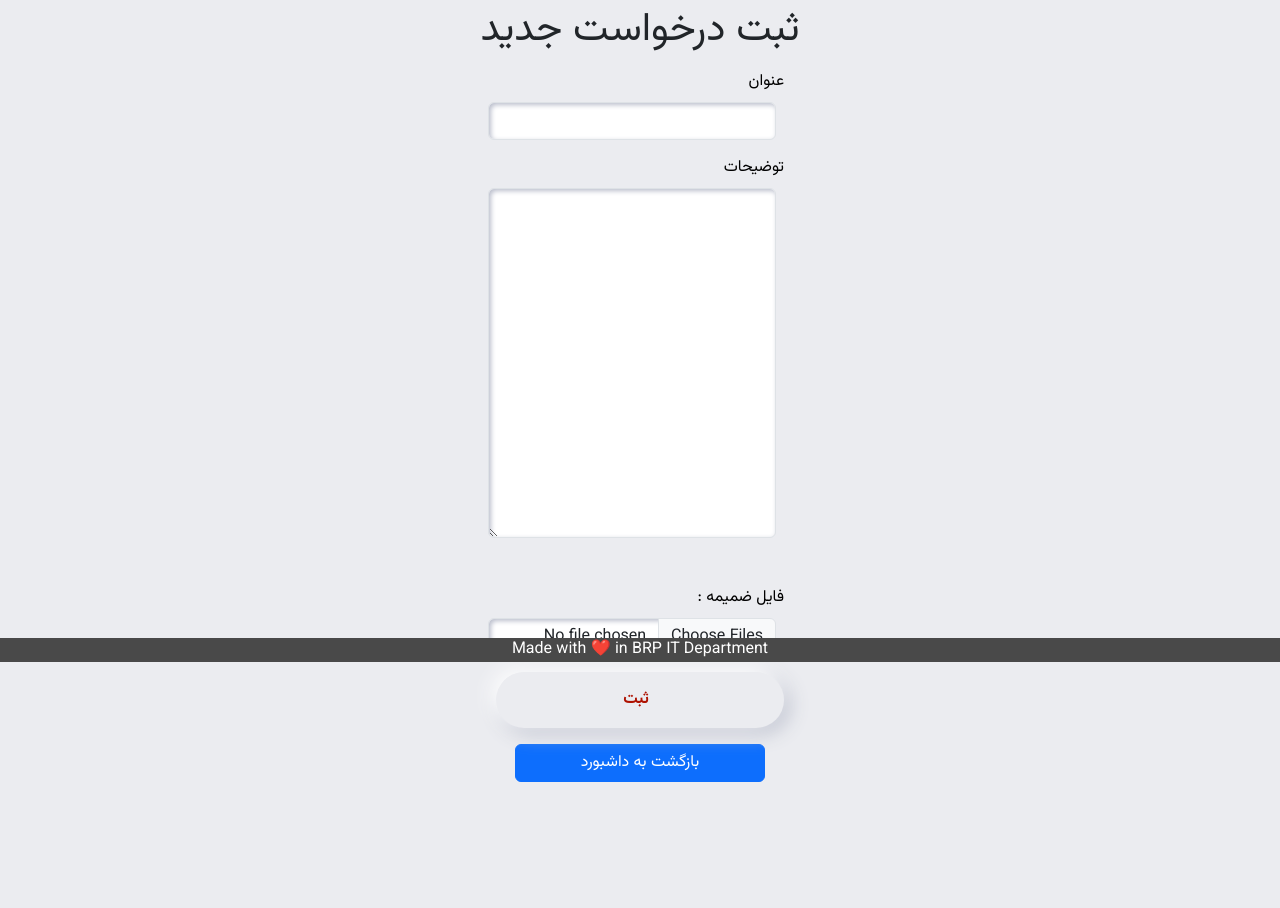
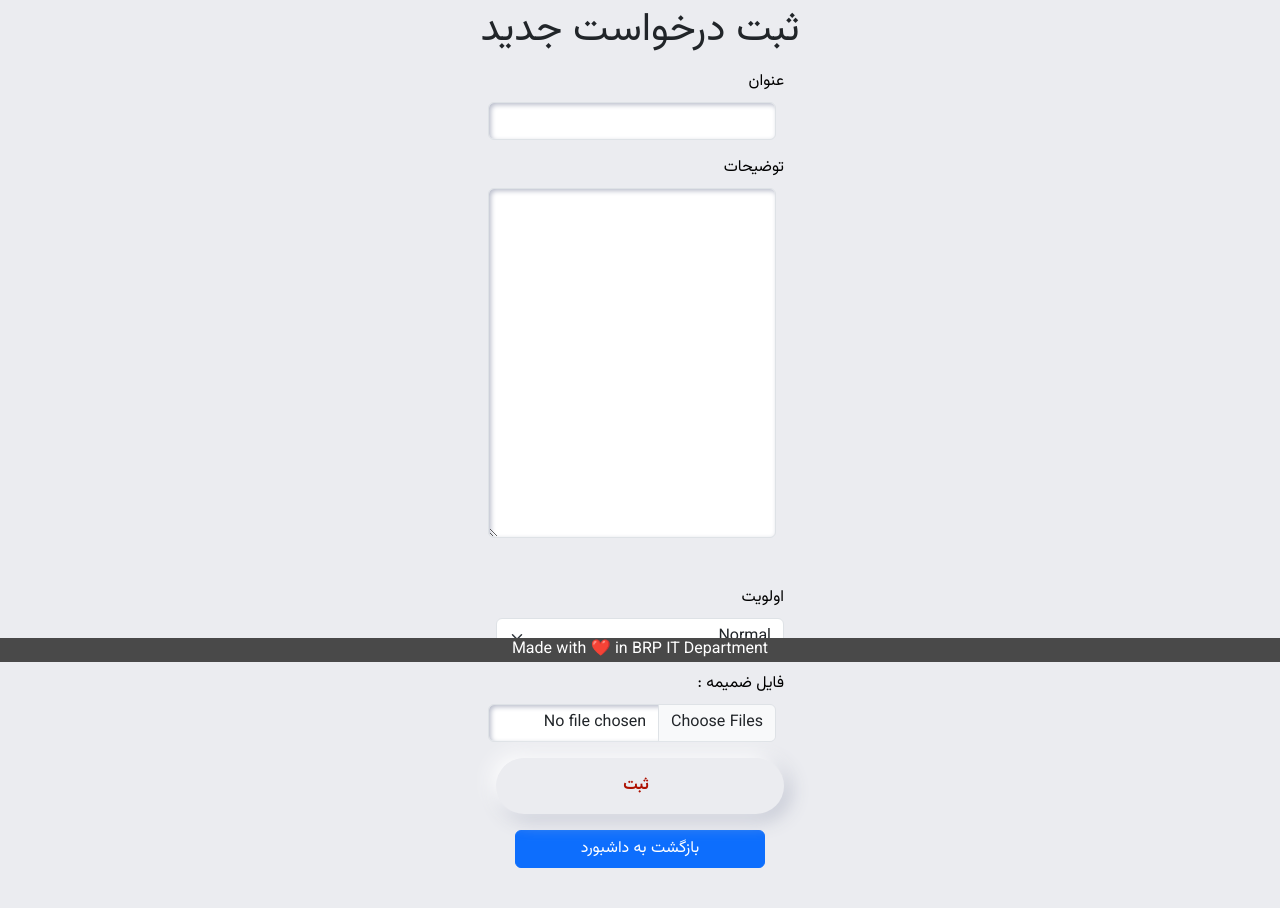
Before and after one commit to Miladnk79/helpdesk, a Flask app: page /request/new in a window 1280 px wide. Shown: the part 138-1046 px from the top of the page. Before the commit the page ends 920 px from the top, so only its background shows below. Run offline with Flask 3, Linux system fonts and the light colour scheme; the visitor is signed in with stand-in values (Sample User, id 1); parts of the project's set-up code (start-up, migrations or seed data) failed here and were passed over; some libraries are stand-ins or nearby versions.

Commit message:
add Priority To requests and add return button in edit request page

```diff
--- a/forms.py
+++ b/forms.py
@@ -19,4 +19,5 @@ class RequestForm(FlaskForm):
     file = FileField('File')  # For file upload
     filename = FileField('filename')
     status = StringField('Status')
+    priority = SelectField('Priority', choices=[('Normal', 'Normal'), ('Force', 'Force'), ('Ergent', 'Ergent')], default='Normal')
     submit = SubmitField('Submit Request')
--- a/models.py
+++ b/models.py
@@ -25,4 +25,5 @@ class Request(db.Model):
     filename = db.Column(db.String(100), nullable=False)
     user_id = db.Column(db.Integer, db.ForeignKey('user.id'), nullable=False)
     status = db.Column(db.String(20), default='pending')  # New status field
+    priority = db.Column(db.String(20), default='Normal')  # New priority field with default Normal
     date_created = db.Column(db.String(50), default=calculateTime())  # Changed to string to store jdatetime string
--- a/templates/dashboard.html
+++ b/templates/dashboard.html
@@ -40,6 +40,7 @@
                             {% endif %}
                         </a>
                     </th>
+                    <th>اولویت</th>
                     <th>عملیات</th>
                 </tr>
             </thead>
@@ -50,6 +51,7 @@
                         <td>{{ request.user.username }}</td>
                         <td>{% if request.date_created %}{{ request.date_created }}{% else %}N/A{% endif %}</td>
                         <td>{{ request.status }}</td>
+                        <td>{{ request.priority }}</td>
                         <td>
                             {% if current_user.role|trim == 'operator' and request.status|trim != 'آماده تحویل' %}
                                 <form action="{{ url_for('accept_request', request_id=request.id) }}" method="post" style="display:inline;">
--- a/templates/request_form.html
+++ b/templates/request_form.html
@@ -30,6 +30,13 @@
             </div>
 
             <div class="mb-3">
+                <label for="priority" class="form-label">اولویت</label>
+                {{ form.priority(class="form-select") }}
+                {% for error in form.priority.errors %}
+                    <span class="text-danger">[{{ error }}]</span>
+                {% endfor %}
+            </div>
+            <div class="mb-3">
                 <label for="File" class="form-label">فایل ضمیمه :</label>
                 <input type="file" name="File" id="File" class="form-control" multiple>
             </div>
--- a/templates/request_form_view.html
+++ b/templates/request_form_view.html
@@ -25,7 +25,7 @@
                 <p class="card-text"><strong>وضعیت درخواست:</strong> {{ request.status }}</p>
                 <p class="card-text"><strong>ایجادشده توسط:</strong> {{ request.user.username }}</p>
                 <p class="card-text"><strong>تاریخ ایجاد درخواست:</strong> {% if request.date_created %}{{ request.date_created }}{% else %}N/A{% endif %}</p>
-
+                <p class="card-text"><strong>اولویت:</strong> {{ request.priority }}</p>
                 <!-- Display Download Link for Attached File -->
                     {% if request.filename %}
                         <p class="card-text">
```
Also changed, not shown: templates/request_form_edit.html (+9 -0 lines).
